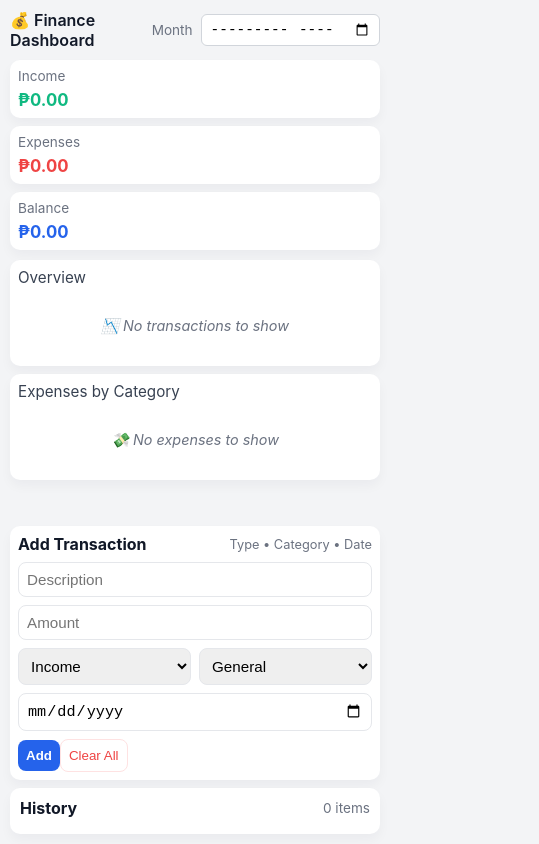
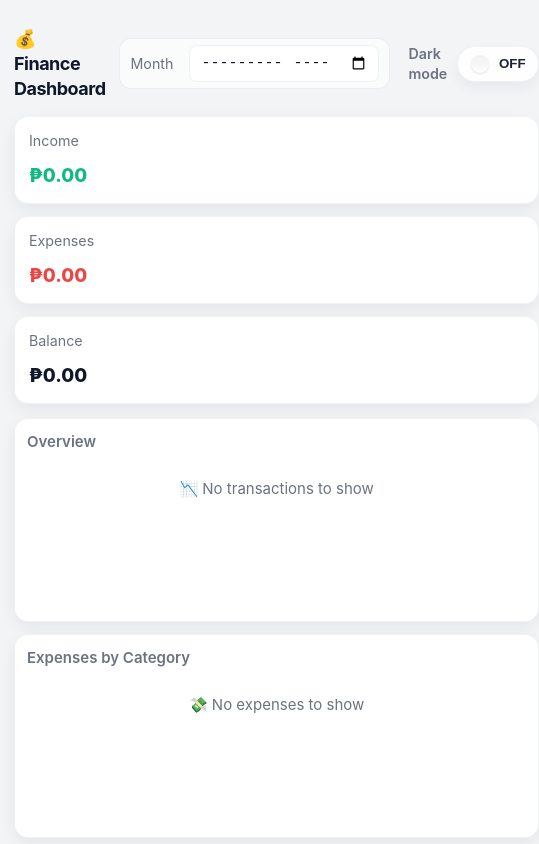
Before and after one commit to yuantocode/Personal-Finance-Tracker, a React (Create React App) app: page / in a window 390 px wide. Shown: the top 844 px of the page, 539 px wide, since content can reach past the window. Built offline with nearby package versions, Linux system fonts and the light colour scheme.

Commit message:
Updated Layout (Temporary)

```diff
--- a/src/App.css
+++ b/src/App.css
@@ -1,22 +1,61 @@
-/* Reset & Base */
+/* Modern Card-Based UI — senior-friendly + dark mode via .dark on :root */
+
+/* Base & reset */
 * { box-sizing: border-box; }
 html, body, #root { height: 100%; }
 body {
   margin: 0;
-  font-family: Inter, "Segoe UI", Roboto, Arial, sans-serif;
-  background: #f3f4f6;
-  color: #111827;
+  font-family: "Inter", "Segoe UI", Roboto, Arial, sans-serif;
+  background: var(--bg);
+  color: var(--text);
   -webkit-font-smoothing: antialiased;
+  -moz-osx-font-smoothing: grayscale;
+  font-size: 16px; /* slightly larger for seniors */
+  line-height: 1.4;
 }
 
+/* CSS variables for theming */
+:root {
+  --bg: #f3f4f6;
+  --card: #ffffff;
+  --muted: #6b7280;
+  --accent: #2563eb;
+  --income: #10b981;
+  --expense: #ef4444;
+  --balance: #0f172a;
+  --text: #0f172a;
+  --shadow: 0 6px 16px rgba(15, 23, 42, 0.06);
+  --glass: rgba(255,255,255,0.6);
+  --input-bg: #ffffff;
+  --border: rgba(15, 23, 42, 0.06);
+  --card-radius: 14px;
+}
+
+/* Dark theme overrides */
+:root.dark {
+  --bg: #0b1220;
+  --card: #071427;
+  --muted: #b6c7db;
+  --accent: #3b82f6;
+  --income: #34d399;
+  --expense: #fb7185;
+  --balance: #e6eef8;
+  --text: #e6eef8;
+  --shadow: 0 6px 16px rgba(2, 6, 23, 0.6);
+  --glass: rgba(255,255,255,0.02);
+  --input-bg: rgba(255,255,255,0.03);
+  --border: rgba(255,255,255,0.06);
+}
+
+/* Container */
 .app-container {
   max-width: 1200px;
-  margin: 0 auto;
-  padding: 10px;
-  height: 100vh;
+  margin: 12px auto;
+  padding: 14px;
+  min-height: 100vh;
   display: grid;
   grid-template-rows: auto auto 1fr;
-  gap: 10px;
+  gap: 14px;
 }
 
 /* Header */
@@ -24,230 +63,251 @@ body {
   display: flex;
   align-items: center;
   justify-content: space-between;
+  gap: 14px;
+}
+.header-left { display:flex; flex-direction:column; gap:4px; }
+.brand {
+  margin: 0;
+  font-size: 1.5rem;
+  font-weight: 700;
+  letter-spacing: -0.5px;
+}
+.brand-sub { font-size: 0.95rem; color: var(--muted); }
+
+/* Header right */
+.header-right {
+  display:flex;
+  align-items:center;
   gap: 12px;
-}
-
-.header h1 {
-  margin: 0;
-  font-size: 1.25rem;
-  font-weight: 600;
 }
 
 /* Month filter */
 .header-controls {
   display: flex;
   align-items: center;
-  gap: 8px;
+  gap: 10px;
+  background: var(--glass);
+  padding: 6px 10px;
+  border-radius: 12px;
+  border: 1px solid var(--border);
 }
-.header-controls.active {
-  background: #f9fafb;
-  padding: 6px 8px;
+.header-controls.active { box-shadow: var(--shadow); }
+.month-label { font-size: 0.95rem; color: var(--muted); margin-right: 6px; }
+.month-input {
+  padding: 8px 10px;
   border-radius: 8px;
+  border: 1px solid var(--border);
+  font-size: 1rem;
+  background: var(--input-bg);
+  color: var(--text);
+  cursor: pointer;
 }
 .active-month {
-  font-size: 0.85rem;
-  font-weight: 500;
-  color: #2563eb;
-}
-.month-label { font-size: 0.85rem; color: #6b7280; }
-.month-input {
-  padding: 6px 8px;
-  border-radius: 6px;
-  border: 1px solid #d1d5db;
-  font-size: 0.9rem;
-  background-color: #ffffff;
-  cursor: pointer;
-  transition: all 0.2s ease;
-}
-.month-input:hover {
-  border-color: #2563eb;
-  box-shadow: 0 0 0 2px rgba(37, 99, 235, 0.15);
+  font-size: 0.95rem;
+  font-weight: 600;
+  color: var(--accent);
+  margin-left: 6px;
 }
 .clear-btn {
-  background: #ef4444;
+  background: var(--expense);
   color: white;
   border: none;
-  padding: 6px 10px;
-  border-radius: 6px;
+  padding: 8px 10px;
+  border-radius: 8px;
   cursor: pointer;
-  font-size: 0.85rem;
-  transition: background 0.2s ease;
+  font-size: 0.95rem;
 }
-.clear-btn:hover {
-  background: #dc2626;
+
+/* Dark mode toggle (senior-friendly) */
+.dark-toggle {
+  display:flex;
+  align-items:center;
+  gap: 10px;
+  margin-left: 6px;
 }
+.dm-label {
+  font-size: 0.95rem;
+  color: var(--muted);
+  font-weight: 600;
+}
+.dm-button {
+  display:inline-flex;
+  align-items:center;
+  gap: 10px;
+  padding: 8px 10px;
+  border-radius: 999px;
+  border: 1px solid var(--border);
+  background: var(--card);
+  cursor: pointer;
+  min-width: 82px;
+  justify-content: center;
+  box-shadow: var(--shadow);
+  font-weight: 700;
+  color: var(--text);
+}
+.dm-button .dm-knob {
+  width: 18px;
+  height: 18px;
+  border-radius: 50%;
+  background: linear-gradient(180deg, rgba(0,0,0,0.06), rgba(255,255,255,0.06));
+  box-shadow: 0 1px 2px rgba(0,0,0,0.12);
+}
+.dm-button.on { background: linear-gradient(90deg, rgba(37,99,235,0.18), rgba(37,99,235,0.06)); border-color: rgba(37,99,235,0.35); }
+.dm-button.off { opacity: 0.95; }
 
 /* Summary cards */
 .summary-cards {
   display: grid;
   grid-template-columns: repeat(3, 1fr);
-  gap: 8px;
+  gap: 12px;
 }
 .card {
-  background: #fff;
-  border-radius: 10px;
-  padding: 8px;
-  box-shadow: 0 6px 12px rgba(15, 23, 42, 0.04);
+  background: var(--card);
+  border-radius: var(--card-radius);
+  padding: 14px;
+  box-shadow: var(--shadow);
   display: flex;
   flex-direction: column;
-  justify-content: center;
-  align-items: start;
-  transition: transform 0.15s ease, box-shadow 0.15s ease;
+  gap: 8px;
+  border: 1px solid var(--border);
 }
-.card:hover {
-  transform: translateY(-2px);
-  box-shadow: 0 8px 14px rgba(15, 23, 42, 0.08);
-}
-.small-card .card-title { font-size: 0.85rem; color: #6b7280; margin-bottom: 6px; }
-.card-value { font-weight: 700; font-size: 1.05rem; }
-.income-val { color: #10b981; }
-.expenses-val { color: #ef4444; }
-.balance-val { color: #2563eb; }
+.small-card .card-title { font-size: 0.95rem; color: var(--muted); margin-bottom: 4px; }
+.card-value { font-weight: 800; font-size: 1.25rem; }
+.income-val { color: var(--income); }
+.expenses-val { color: var(--expense); }
+.balance-val { color: var(--balance); }
 
 /* Charts */
 .dashboard-charts {
   display: grid;
   grid-template-columns: 1fr 1fr;
-  gap: 8px;
-  height: 220px;
+  gap: 12px;
+  height: 300px;
 }
 .chart-box {
-  background: #fff;
-  border-radius: 10px;
-  padding: 8px;
-  box-shadow: 0 6px 12px rgba(15, 23, 42, 0.04);
-  display: flex;
-  flex-direction: column;
-  gap: 6px;
-  overflow: hidden;
-}
-.chart-header { font-size: 0.95rem; color: #374151; margin-bottom: 4px; }
-.chart-wrapper { flex: 1; min-height: 0; position: relative; }
-.chart-wrapper > canvas {
-  width: 100% !important;
-  height: 100% !important;
-}
-.no-data {
-  text-align: center;
-  color: #6b7280;
-  font-size: 0.9rem;
-  padding: 20px;
-  font-style: italic;
-}
-
-/* Transactions */
-.transactions-section {
-  display: grid;
-  grid-template-columns: 360px 1fr;
-  gap: 8px;
-  height: calc(100vh - 340px);
-}
-.transaction-form {
-  background: #fff;
-  border-radius: 10px;
-  padding: 10px;
-  box-shadow: 0 6px 12px rgba(15, 23, 42, 0.04);
+  background: var(--card);
+  border-radius: var(--card-radius);
+  padding: 12px;
+  box-shadow: var(--shadow);
   display: flex;
   flex-direction: column;
   gap: 8px;
+  border: 1px solid var(--border);
+  overflow: hidden;
 }
-.form-top { display:flex; justify-content:space-between; align-items:center; }
-.form-title { margin: 0; font-size: 1rem; }
-.small-hint { font-size:0.8rem; color:#6b7280; }
+.chart-header { font-size: 1rem; color: var(--muted); font-weight:600; }
+.chart-wrapper { flex: 1; min-height: 0; position: relative; }
+.chart-wrapper > canvas { width: 100% !important; height: 100% !important; }
+.no-data { text-align:center; color: var(--muted); font-size: 1rem; padding: 18px; }
+
+/* Transactions layout */
+.transactions-section {
+  display: grid;
+  grid-template-columns: 420px 1fr;
+  gap: 12px;
+  min-height: 360px;
+}
+.transaction-form {
+  background: var(--card);
+  border-radius: var(--card-radius);
+  padding: 16px;
+  box-shadow: var(--shadow);
+  display:flex;
+  flex-direction:column;
+  gap:12px;
+  border: 1px solid var(--border);
+}
+.form-top { display:flex; justify-content:space-between; align-items:center; gap:8px; }
+.form-title { margin:0; font-size:1.1rem; font-weight:700; }
+.small-hint { font-size:0.95rem; color:var(--muted); }
+
+/* Inputs & selects — larger and clearer */
 .input, .select {
-  width: 100%;
-  padding: 8px;
-  border-radius: 8px;
-  border: 1px solid #e5e7eb;
-  font-size: 0.95rem;
+  width:100%;
+  padding: 12px 14px;
+  border-radius: 10px;
+  border: 1px solid var(--border);
+  font-size: 1rem;
+  background: var(--input-bg);
+  color: var(--text);
 }
-.row-two { display: flex; gap: 8px; }
+.row-two { display:flex; gap:10px; }
+.row-two .select { flex: 1; }
+
+/* Buttons */
 .add-btn {
-  background: #2563eb;
+  background: var(--accent);
   color: white;
   border: none;
-  padding: 8px;
-  border-radius: 8px;
+  padding: 12px 16px;
+  border-radius: 10px;
   cursor: pointer;
-  font-weight: 600;
-  transition: background 0.2s ease;
+  font-weight: 800;
+  font-size: 1rem;
+  box-shadow: 0 6px 12px rgba(37,99,235,0.12);
 }
-.add-btn:hover { background: #1e40af; }
+.add-btn:hover { opacity: 0.95; }
 .clear-all {
   background: transparent;
-  color: #ef4444;
-  border: 1px solid #fee2e2;
-  padding: 8px;
-  border-radius: 8px;
+  color: var(--expense);
+  border: 1px solid rgba(239,68,68,0.12);
+  padding: 10px 12px;
+  border-radius: 10px;
   cursor: pointer;
+  font-weight:700;
 }
-.clear-all:hover { background: #fee2e2; }
 
 /* Transaction list */
 .transaction-list {
-  background: #fff;
-  border-radius: 10px;
-  padding: 10px;
-  box-shadow: 0 6px 12px rgba(15, 23, 42, 0.04);
-  display: flex;
-  flex-direction: column;
+  background: var(--card);
+  border-radius: var(--card-radius);
+  padding: 14px;
+  box-shadow: var(--shadow);
+  display:flex;
+  flex-direction:column;
+  gap:12px;
+  border: 1px solid var(--border);
 }
-.list-header {
-  display: flex;
-  justify-content: space-between;
-  align-items: center;
-  margin-bottom: 6px;
-}
-.list-header h3 { margin: 0; font-size: 1rem; }
-.list-meta { font-size: 0.85rem; color: #6b7280; }
+.list-header { display:flex; justify-content:space-between; align-items:center; }
+.list-header h3 { margin:0; font-size:1.05rem; }
+.list-meta { font-size:0.95rem; color:var(--muted); }
+
 .transaction-list ul {
-  list-style: none;
-  padding: 0;
-  margin: 0;
-  overflow-y: auto;
-  max-height: 100%;
+  list-style:none;
+  padding:0;
+  margin:0;
+  overflow-y:auto;
+  max-height: 420px;
 }
 .transaction-row {
-  display: flex;
-  justify-content: space-between;
-  gap: 8px;
-  padding: 8px 6px;
-  border-radius: 8px;
-  align-items: center;
-  border: 1px solid #f3f4f6;
-  margin-bottom: 6px;
-  transition: background 0.15s ease;
+  display:flex;
+  justify-content:space-between;
+  align-items:center;
+  gap:12px;
+  padding:10px;
+  border-radius:10px;
+  border: 1px solid var(--border);
 }
-.transaction-row:hover { background: #f9fafb; }
-.tx-left { display:flex; flex-direction: column; gap:4px; min-width:0; }
-.tx-title { font-weight:600; font-size:0.95rem; white-space:nowrap; overflow:hidden; text-overflow:ellipsis; max-width:220px; }
-.tx-meta { font-size:0.8rem; color:#6b7280; display:flex; gap:6px; align-items:center; }
-.tx-right { display:flex; align-items:center; gap:8px; }
-.tx-amount.pos { color: #065f46; font-weight:700; }
-.tx-amount.neg { color: #7f1d1d; font-weight:700; }
-.del-btn {
-  border: none;
-  background: transparent;
-  color: #ef4444;
-  cursor: pointer;
-  font-size: 1rem;
-}
+.transaction-row:hover { background: rgba(0,0,0,0.02); }
+.tx-left { display:flex; flex-direction:column; gap:6px; min-width:0; }
+.tx-title { font-weight:700; font-size:1rem; white-space:nowrap; overflow:hidden; text-overflow:ellipsis; max-width:260px; }
+.tx-meta { font-size:0.95rem; color:var(--muted); display:flex; gap:8px; align-items:center; }
+.tx-right { display:flex; align-items:center; gap:12px; flex-shrink:0; }
+.tx-amount.pos { color: var(--income); font-weight:800; }
+.tx-amount.neg { color: var(--expense); font-weight:800; }
+.del-btn { border:none; background:transparent; color:var(--expense); font-size:1.1rem; cursor:pointer; }
 .del-btn:hover { color: #b91c1c; }
 
 /* Responsive */
-@media (max-width: 900px) {
+@media (max-width: 1000px) {
+  .transactions-section { grid-template-columns: 1fr; }
+  .dashboard-charts { grid-template-columns: 1fr; height: 420px; }
   .summary-cards { grid-template-columns: repeat(3, 1fr); }
-  .dashboard-charts { grid-template-columns: 1fr; height: 220px; }
-  .transactions-section {
-    grid-template-columns: 1fr;
-    height: auto;
-    row-gap: 8px;
-  }
-  .transactions-section .transaction-list ul { max-height: 260px; }
 }
-@media (max-width: 420px) {
+@media (max-width: 520px) {
+  :root { font-size: 15px; }
   .summary-cards { grid-template-columns: 1fr; }
-  .header h1 { font-size: 1rem; }
-  .transactions-section .transaction-form { padding: 8px; }
-  .tx-title { max-width: 120px; }
+  .brand { font-size: 1.2rem; }
+  .transaction-list ul { max-height: 260px; }
+  .tx-title { max-width: 140px; }
 }
--- a/src/App.js
+++ b/src/App.js
@@ -18,7 +18,6 @@ function formatCurrency(v) {
   return "₱" + v.toFixed(2);
 }
 
-
 function formatMonthLabel(ym) {
   if (!ym) return "";
   const [year, month] = ym.split("-");
@@ -26,6 +25,7 @@ function formatMonthLabel(ym) {
 }
 
 function App() {
+  // --- existing state & logic (kept intact) ---
   const [transactions, setTransactions] = useState(() => {
     const saved = localStorage.getItem("transactions");
     return saved ? JSON.parse(saved) : [];
@@ -140,11 +140,58 @@ function App() {
       },
     },
   };
+  // --- end existing logic ---
+
+  // ----------------------
+  // Dark mode (senior-friendly) UI additions
+  // ----------------------
+  // keep a large, explicit toggle and persist to localStorage
+  const [darkMode, setDarkMode] = useState(() => {
+    const saved = localStorage.getItem("finance_dark_mode");
+    return saved ? JSON.parse(saved) : false;
+  });
+
+  useEffect(() => {
+    localStorage.setItem("finance_dark_mode", JSON.stringify(darkMode));
+    // Add class to document root to allow CSS root variable toggles
+    if (darkMode) document.documentElement.classList.add("dark");
+    else document.documentElement.classList.remove("dark");
+  }, [darkMode]);
+
+  // Chart options adjusted for dark / light mode for better contrast
+  const chartOptions = {
+    ...commonChartOptions,
+    plugins: {
+      ...commonChartOptions.plugins,
+      legend: {
+        ...commonChartOptions.plugins.legend,
+        labels: {
+          color: darkMode ? "#e6eef8" : "#111827",
+          font: { size: 12 },
+        },
+      },
+    },
+    scales: {
+      x: {
+        ticks: { color: darkMode ? "#e6eef8" : "#374151", font: { size: 12 } },
+        grid: { color: darkMode ? "rgba(255,255,255,0.06)" : "rgba(15,23,42,0.04)" },
+      },
+      y: {
+        ticks: { color: darkMode ? "#e6eef8" : "#374151", font: { size: 12 } },
+        grid: { color: darkMode ? "rgba(255,255,255,0.06)" : "rgba(15,23,42,0.04)" },
+      },
+    },
+  };
 
   return (
-    <div className="app-container">
+    <div className="app-container modern-cards" aria-live="polite">
       <header className="header">
-        <h1>💰 Finance Dashboard</h1>
+        <div className="header-left">
+          <h1 className="brand">💰 Finance Dashboard</h1>
+
+        </div>
+
+        <div className="header-right">
           <div className={`header-controls ${filterMonth ? "active" : ""}`}>
             <label className="month-label">Month</label>
             <input
@@ -166,6 +213,21 @@ function App() {
                 </button>
               </>
             )}
+          </div>
+
+          {/* Senior-friendly Dark Mode toggle */}
+          <div className="dark-toggle">
+            <label className="dm-label">Dark mode</label>
+            <button
+              className={`dm-button ${darkMode ? "on" : "off"}`}
+              onClick={() => setDarkMode((s) => !s)}
+              aria-pressed={darkMode}
+              aria-label={`Turn dark mode ${darkMode ? "off" : "on"}`}
+            >
+              <span className="dm-knob" />
+              <span className="dm-text">{darkMode ? "ON" : "OFF"}</span>
+            </button>
+          </div>
         </div>
       </header>
 
@@ -189,7 +251,7 @@ function App() {
           <div className="chart-header">Overview</div>
           <div className="chart-wrapper">
             {filteredTransactions.length > 0 ? (
-              <Bar data={barChartData} options={commonChartOptions} />
+              <Bar data={barChartData} options={chartOptions} />
             ) : (
               <div className="no-data">📉 No transactions to show</div>
             )}
@@ -200,7 +262,7 @@ function App() {
           <div className="chart-header">Expenses by Category</div>
           <div className="chart-wrapper">
             {categories.length > 0 ? (
-              <Pie data={pieChartData} options={commonChartOptions} />
+              <Pie data={pieChartData} options={chartOptions} />
             ) : (
               <div className="no-data">💸 No expenses to show</div>
             )}
@@ -222,6 +284,7 @@ function App() {
             value={text}
             onChange={(e) => setText(e.target.value)}
             required
+            aria-label="Description"
           />
 
           <input
@@ -233,15 +296,16 @@ function App() {
             required
             min="0"
             step="0.01"
+            aria-label="Amount"
           />
 
           <div className="row-two">
-            <select className="select" value={type} onChange={(e) => setType(e.target.value)}>
+            <select className="select" value={type} onChange={(e) => setType(e.target.value)} aria-label="Type">
               <option>Income</option>
               <option>Expense</option>
             </select>
 
-            <select className="select" value={category} onChange={(e) => setCategory(e.target.value)}>
+            <select className="select" value={category} onChange={(e) => setCategory(e.target.value)} aria-label="Category">
               <option>General</option>
               <option>Salary</option>
               <option>Food</option>
@@ -259,10 +323,11 @@ function App() {
             value={date}
             onChange={(e) => setDate(e.target.value)}
             required
+            aria-label="Date"
           />
 
           <div className="form-actions">
-            <button className="add-btn" type="submit">
+            <button className="add-btn" type="submit" aria-label="Add transaction">
               Add
             </button>
             <button
@@ -273,13 +338,14 @@ function App() {
                   setTransactions([]);
                 }
               }}
+              aria-label="Clear all transactions"
             >
               Clear All
             </button>
           </div>
         </form>
 
-        <div className="transaction-list">
+        <div className="transaction-list" aria-live="polite">
           <div className="list-header">
             <h3>History</h3>
             <div className="list-meta">{filteredTransactions.length} items</div>
@@ -302,7 +368,7 @@ function App() {
                     {t.amount >= 0 ? "+" : "-"}
                     {formatCurrency(Math.abs(t.amount))}
                   </div>
-                  <button className="del-btn" onClick={() => deleteTransaction(t.id)} title="Delete transaction">
+                  <button className="del-btn" onClick={() => deleteTransaction(t.id)} title="Delete transaction" aria-label={`Delete ${t.text}`}>
                     ✖
                   </button>
                 </div>
```
Lines whose indentation alone changed are shown as unchanged.
